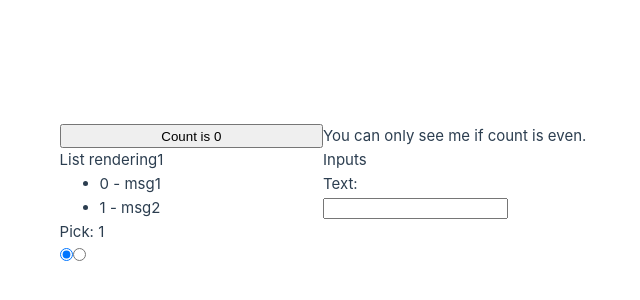
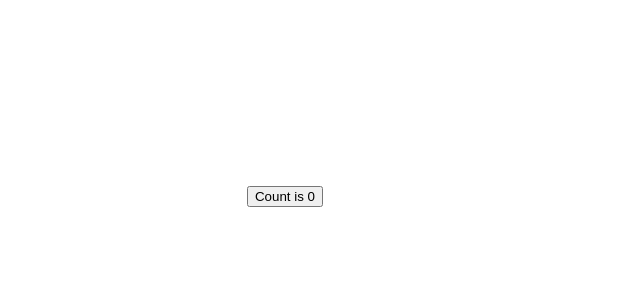
Before and after one commit to spykelionel/vue-project, a Vue app: page / in a window 1280 px wide. Shown: the part 204-504 px from the top of the page, without its empty margins (317-957 px from the left). Built offline with nearby package versions, Linux system fonts and the light colour scheme.

Commit message:
components

```diff
--- a/src/App.vue
+++ b/src/App.vue
@@ -1,59 +1,15 @@
 <script>
+import ButtonCounter from "./components/ButtonCounter.vue";
 export default {
-  data() {
-    return {
-      count: 0,
-      text: "",
-      pick: 1,
-      items: [{ message: "msg1" }, { message: "msg2" }],
-      myText: "",
-    };
-  },
-  methods: {
-    increment() {
-      this.count++;
-    },
-  },
-  mounted() {
-    console.log(`Count is ${this.count}`);
-  },
-  updated() {
-    console.log(`Count is ${this.count}`);
-  },
-  computed: {
-    isCountEven() {
-      return (this.isEven = this.count % 2 == 0 ? true : false);
-    },
+  components: {
+    ButtonCounter,
   },
 };
 </script>
 
 <template>
-  <button @click="increment">Count is {{ count }}</button>
-  <p v-if="isCountEven">You can only see me if count is even.</p>
-  <p v-else>Count is Odd</p>
-
-  <div>
-    <p>List rendering1</p>
-    <ul>
-      <li v-for="({ message }, index) in items" :key="message">
-        {{ index }} - {{ message }}
-      </li>
-    </ul>
-  </div>
-
-  <div>
-    <p>Inputs</p>
-    <p>Text: {{ myText }}</p>
-    <input v-model.trim="myText" />
-  </div>
-  <div>
-    <p>{{ `Pick: ${pick}` }}</p>
-    <input type="radio" v-model="pick" :value="1" />
-    <input type="radio" v-model="pick" :value="2" />
-  </div>
+  <ButtonCounter />
 </template>
-
 <style scoped>
 header {
   line-height: 1.5;
--- /dev/null
+++ b/src/components/ButtonCounter.vue
@@ -0,0 +1,18 @@
+<script>
+export default {
+  data() {
+    return {
+      count: 0,
+    };
+  },
+  methods: {
+    increment() {
+      this.count++;
+    },
+  },
+};
+</script>
+
+<template>
+  <button @click="increment">Count is {{ count }}</button>
+</template>
```
